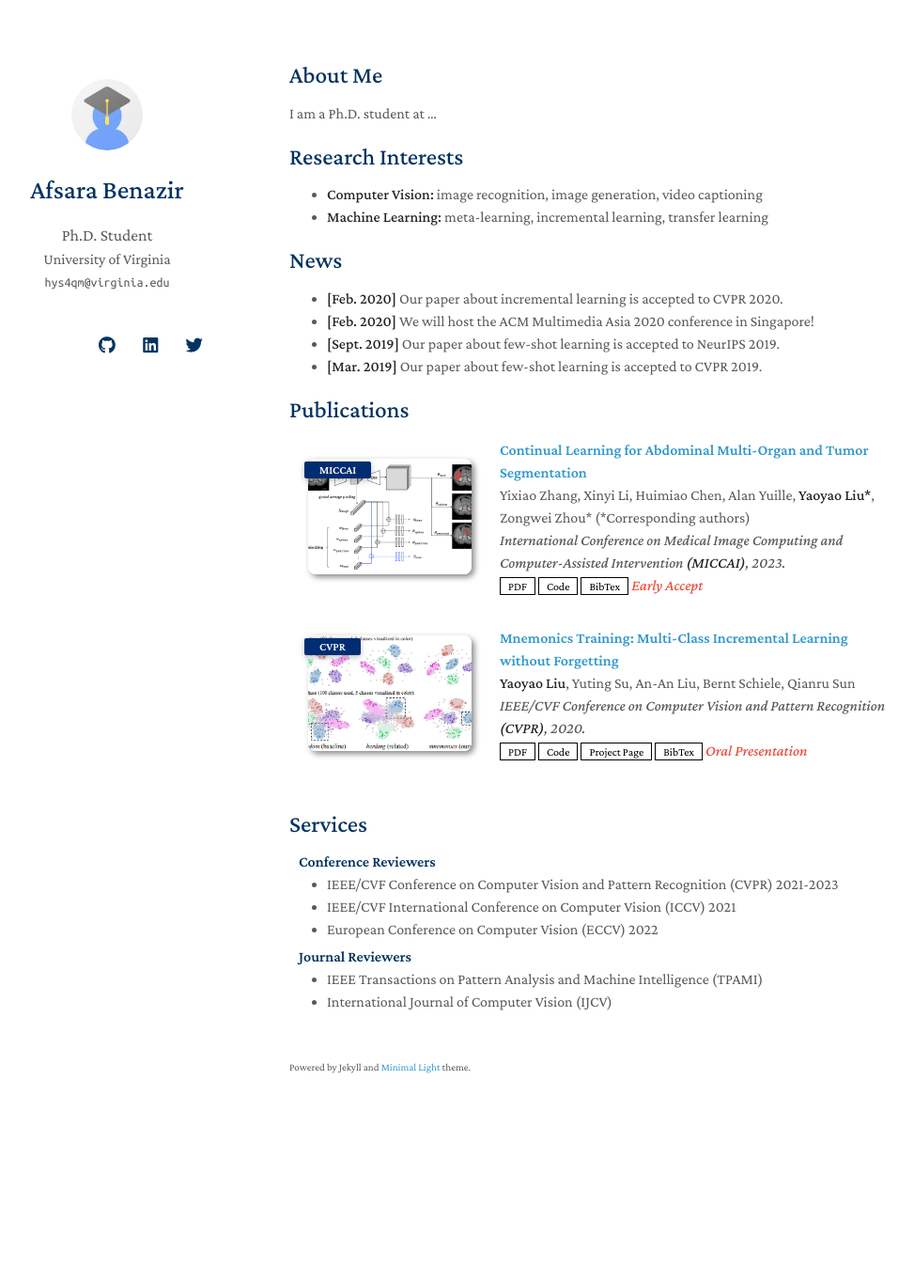
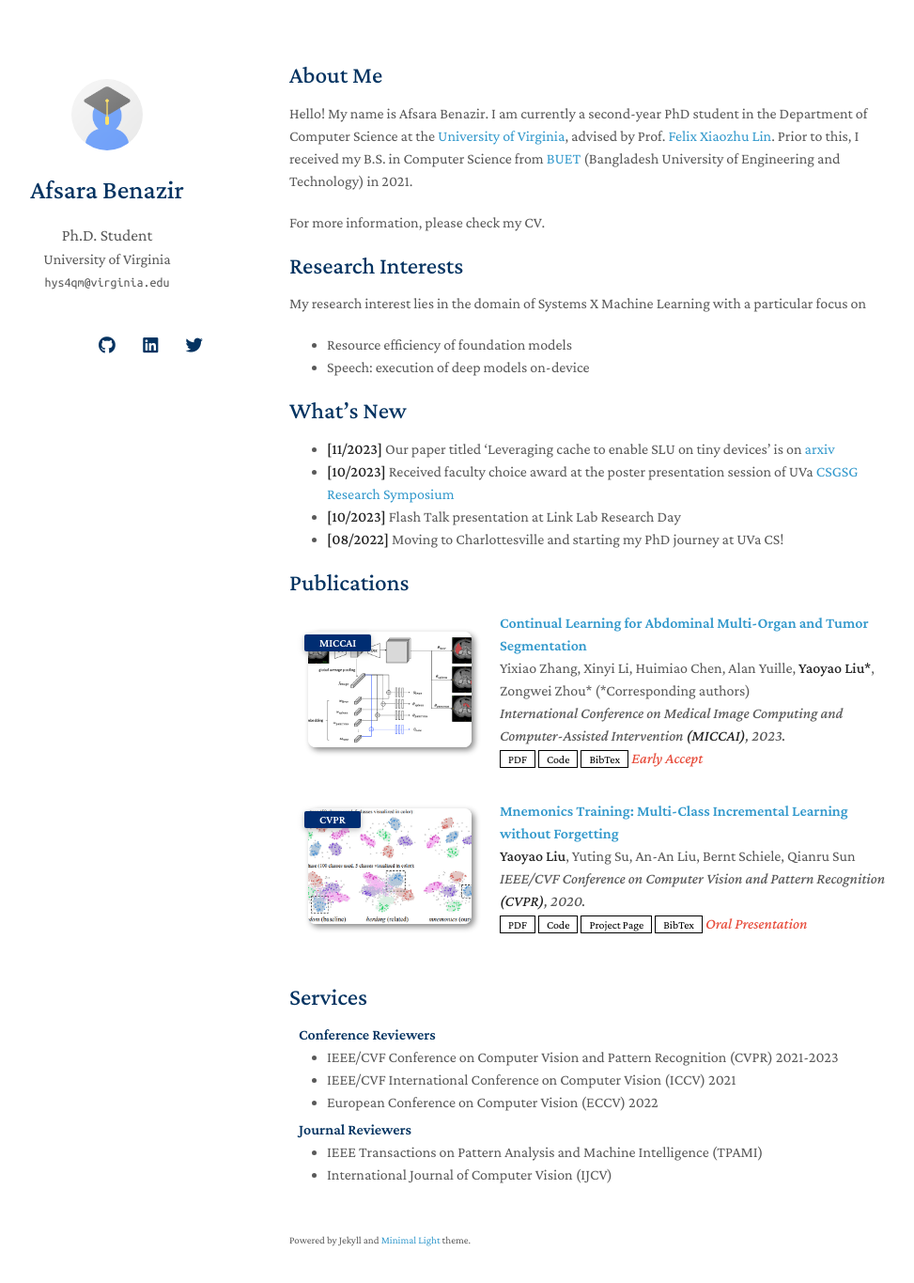
Before and after one commit to afsara-ben/aben.github.io, a Jekyll site: the page built from index.md, in a window 1280 px wide and 1400 px high. Shown: the top 1365 px of the window at 94% size, without its empty margins (162-1135 px from the left). Built offline with Jekyll 4.4.1, drawn with Linux system fonts in a browser that asks for light colours; nearby versions of some CDN libraries; a style sheet for code colours, icons or effects is not loaded; our own code applies the rules of GitHub Pages for plain Markdown files.

Commit message:
Update index.md

```diff
--- a/index.md
+++ b/index.md
@@ -4,19 +4,23 @@ layout: homepage
 
 ## About Me
 
-I am a Ph.D. student at ...
+Hello! My name is Afsara Benazir. I am currently a second-year PhD student in the Department of Computer Science at the [University of Virginia](https://www.virginia.edu/), advised by Prof. [Felix Xiaozhu Lin](https://fxlin.github.io/). Prior to this, I received my B.S. in Computer Science from [BUET](https://www.buet.ac.bd/web/#/) (Bangladesh University of Engineering and Technology) in 2021.
+
+For more information, please check my CV.
 
 ## Research Interests
 
-- **Computer Vision:** image recognition, image generation, video captioning
-- **Machine Learning:** meta-learning, incremental learning, transfer learning
+My research interest lies in the domain of Systems X Machine Learning with a particular focus on
 
-## News
+* Resource efficiency of foundation models
+* Speech: execution of deep models on-device
 
-- **[Feb. 2020]** Our paper about incremental learning is accepted to CVPR 2020.
-- **[Feb. 2020]** We will host the ACM Multimedia Asia 2020 conference in Singapore!
-- **[Sept. 2019]** Our paper about few-shot learning is accepted to NeurIPS 2019.
-- **[Mar. 2019]** Our paper about few-shot learning is accepted to CVPR 2019.
+## What's New
+
+- **[11/2023]** Our paper titled 'Leveraging cache to enable SLU on tiny devices' is on [arxiv](https://arxiv.org/pdf/2311.18188.pdf)
+- **[10/2023]** Received faculty choice award at the poster presentation session of UVa [CSGSG Research Symposium](https://csgsg.org/symposium/)
+- **[10/2023]** Flash Talk presentation at Link Lab Research Day
+- **[08/2022]** Moving to Charlottesville and starting my PhD journey at UVa CS!
 
 {% include_relative _includes/publications.md %}
 
```
